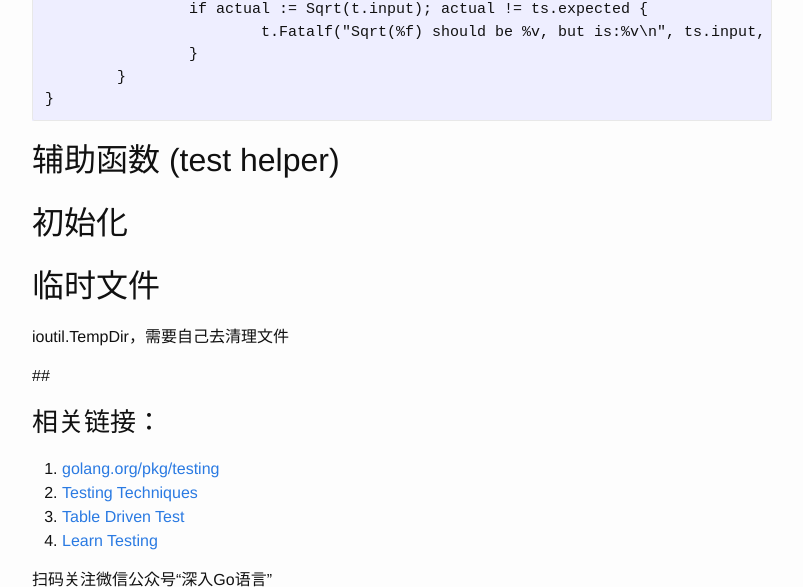
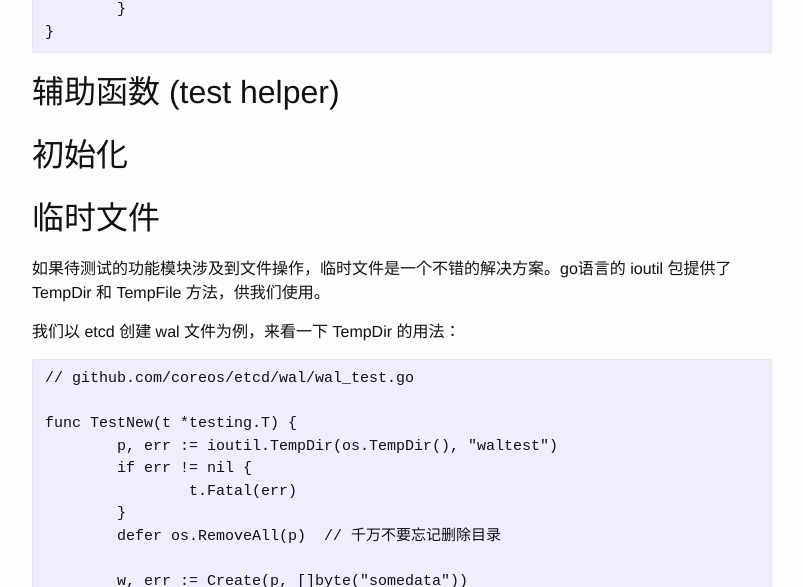
Before and after one commit to oscarzhao/oscarzhao.github.io, a Jekyll site: the page built from _posts/2016-10-13-go-testing.markdown, in a window 1280 px wide and 1400 px high, scrolled down 2721 px. Shown: the top 587 px of the window, without its empty margins (238-1041 px from the left). Built offline with Jekyll 4.4.1, drawn with Linux system fonts in a browser that asks for light colours; some of the changed text lies outside the part shown; grey boxes are pictures that could not be loaded.

Commit message:
add TempDir and TempFile usage

````diff
--- a/_posts/2016-10-13-go-testing.markdown
+++ b/_posts/2016-10-13-go-testing.markdown
@@ -124,10 +121,45 @@ func TestSqrt(t *testing.T) {
 ## 初始化
 
 ## 临时文件
-ioutil.TempDir，需要自己去清理文件
+如果待测试的功能模块涉及到文件操作，临时文件是一个不错的解决方案。go语言的 ioutil 包提供了 TempDir 和
+TempFile 方法，供我们使用。
 
-##
+我们以 etcd 创建 wal 文件为例，来看一下 TempDir 的用法：
 
+```
+// github.com/coreos/etcd/wal/wal_test.go
+
+func TestNew(t *testing.T) {
+	p, err := ioutil.TempDir(os.TempDir(), "waltest")
+	if err != nil {
+		t.Fatal(err)
+	}
+	defer os.RemoveAll(p)  // 千万不要忘记删除目录
+
+	w, err := Create(p, []byte("somedata"))
+	if err != nil {
+		t.Fatalf("err = %v, want nil", err)
+	}
+	if g := path.Base(w.tail().Name()); g != walName(0, 0) {
+		t.Errorf("name = %+v, want %+v", g, walName(0, 0))
+	}
+	defer w.Close()
+
+	// 将文件 waltest 中的数据读取到变量 gb []byte 中
+	// ...
+
+	// 根据 "somedata" 生成数据，存储在变量 wb byte.Buffer 中
+	// ...
+
+	// 临时文件中的数据（gb）与 生成的数据（wb）进行对比
+	if !bytes.Equal(gd, wb.Bytes()) {
+		t.Errorf("data = %v, want %v", gd, wb.Bytes())
+	}
+}
+```
+
+上面这段代码是从 etcd 中摘取出来的，源码查看 [coreos/etcd - Github](https://github.com/coreos/etcd/blob/2353cbca719f6661c8642d666dd8e16591f5ebb5/wal/wal_test.go "coreos/etcd")。
+需要注意的是，使用 [TempDir](https://golang.org/pkg/io/ioutil/#TempDir "TempDir") 和 [TempFile](https://golang.org/pkg/io/ioutil/#TempFile "TempFile") 创建文件以后，需要自己去删除。
 
 ### 相关链接：
 
````
Also changed, not shown: other parts of _posts/2016-10-13-go-testing.markdown (+0 -3 lines).
